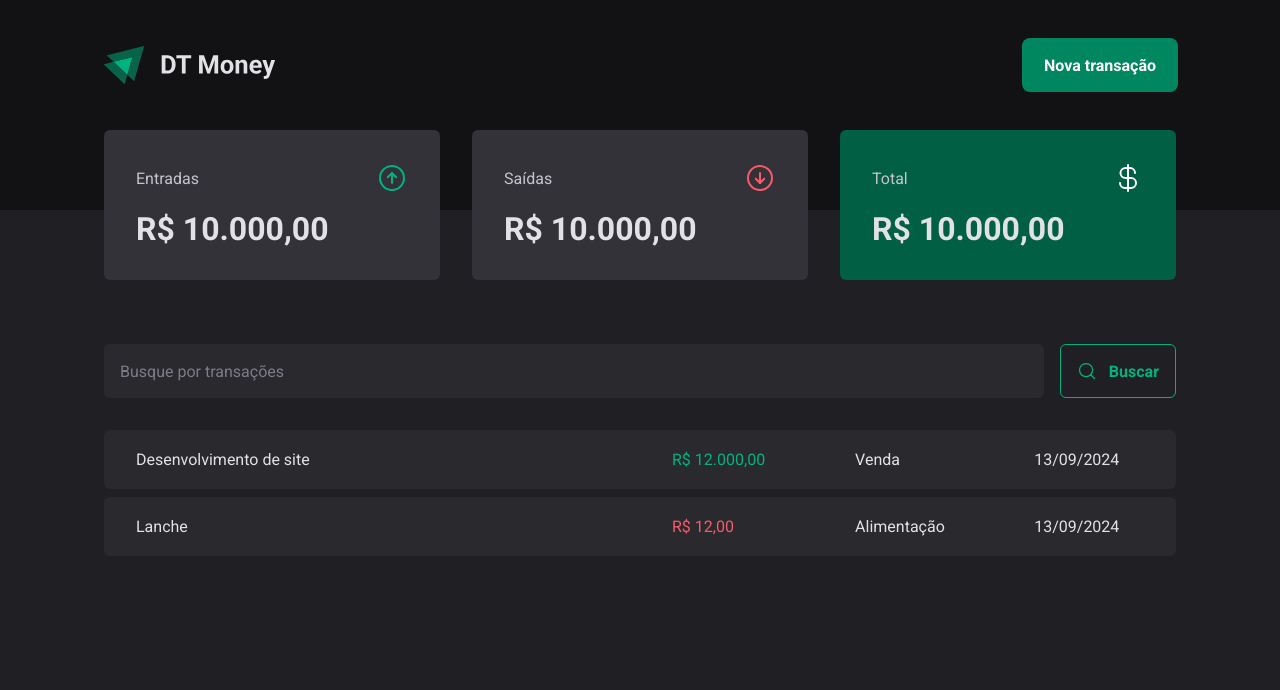
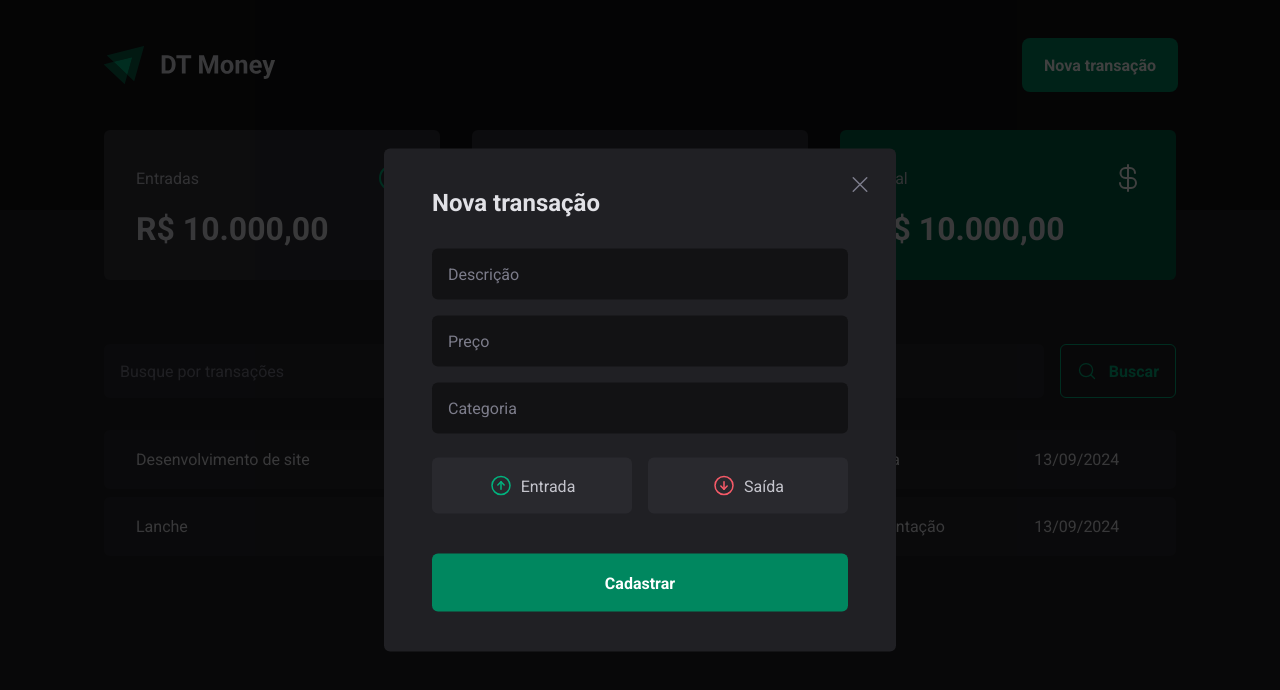
Before and after one commit to anderrf/dt-money, a React (Vite) app: page / in a window 1280 px wide. Both pictures are taken after a click on the button "Nova transação". Shown: the top 690 px of the page. Built offline with nearby package versions, Linux system fonts and the light colour scheme.

Commit message:
New transaction dialog

```diff
--- a/package.json
+++ b/package.json
@@ -10,6 +10,8 @@
     "preview": "vite preview"
   },
   "dependencies": {
+    "@radix-ui/react-dialog": "^1.1.1",
+    "@radix-ui/react-radio-group": "^1.2.0",
     "phosphor-react": "^1.4.1",
     "react": "^18.3.1",
     "react-dom": "^18.3.1",
--- a/src/components/Header/index.tsx
+++ b/src/components/Header/index.tsx
@@ -1,11 +1,18 @@
 import { HeaderContainer, HeaderContent, NewTransactionButton } from "./styles";
 import logoImg from '../../assets/logo.svg'
+import * as Dialog from '@radix-ui/react-dialog'
+import { NewTransactionModal } from "../NewTransactionModal";
 
 export function Header(){
     return (<HeaderContainer>
         <HeaderContent>
             <img src={logoImg}/>
-            <NewTransactionButton>Nova transação</NewTransactionButton>
+            <Dialog.Root>
+                <Dialog.Trigger asChild>
+                    <NewTransactionButton>Nova transação</NewTransactionButton>
+                </Dialog.Trigger>
+                <NewTransactionModal/>
+            </Dialog.Root>
         </HeaderContent>
     </HeaderContainer>)
 }
--- /dev/null
+++ b/src/components/NewTransactionModal/index.tsx
@@ -0,0 +1,32 @@
+import * as Dialog from '@radix-ui/react-dialog'
+import { CloseButton, Content, Overlay, TransactionType, TransactionTypeButton } from './styles'
+import { ArrowCircleDown, ArrowCircleUp, X } from 'phosphor-react'
+
+export function NewTransactionModal(){
+    return (
+        <Dialog.Portal>
+            <Overlay>
+                <Content>
+                    <Dialog.Title>Nova transação</Dialog.Title>
+                    <CloseButton><X size={24}/></CloseButton>
+                    <form>
+                        <input type="text" placeholder="Descrição" required/>
+                        <input type="number" placeholder="Preço" required/>
+                        <input type="text" placeholder="Categoria" required/>
+                        <TransactionType>
+                            <TransactionTypeButton variant="income" value="income">
+                                <ArrowCircleUp size={24}/>
+                                Entrada
+                            </TransactionTypeButton>
+                            <TransactionTypeButton variant="outcome" value="outcome">
+                                <ArrowCircleDown size={24}/>
+                                Saída
+                            </TransactionTypeButton>
+                        </TransactionType>
+                        <button type="submit">Cadastrar</button>
+                    </form>
+                </Content>
+            </Overlay>
+        </Dialog.Portal>
+    )
+}
--- /dev/null
+++ b/src/components/NewTransactionModal/styles.ts
@@ -0,0 +1,114 @@
+import styled from "styled-components";
+import * as Dialog from '@radix-ui/react-dialog'
+import * as RadioGroup from '@radix-ui/react-radio-group'
+
+
+export const Overlay = styled(Dialog.Overlay)`
+    position: fixed;
+    width: 100vw;
+    height: 100vh;
+    inset: 0;
+    background: rgba(0,0,0,0.75);
+`
+
+export const Content = styled(Dialog.Overlay)`
+    min-width: 32rem;
+    border-radius: 6px;
+    padding: 2.5rem 3rem;
+    background:  ${props => props.theme['gray-800']};
+
+    position: fixed;
+    top: 50%;
+    left: 50%;
+    transform: translate(-50%, -50%);
+
+    form {
+        margin-top: 2rem;
+
+        display: flex;
+        flex-direction: column;
+        gap: 1rem;
+
+        input {
+            border-radius: 6px;
+            border: 0;
+            background:  ${props => props.theme['gray-900']};
+            color:  ${props => props.theme['gray-300']};
+            padding: 1rem;
+
+            &::placeholder{
+                color:  ${props => props.theme['gray-500']};
+            }
+        }
+
+        button[type="submit"]{
+            height: 58px;
+            border: 0;
+            background:  ${props => props.theme['green-500']};
+            color:  ${props => props.theme.white};
+            font-weight: bold;
+            padding: 0 1.25rem;
+            border-radius: 6px;
+            margin-top: 1.5rem;
+            cursor: pointer;
+
+            &:hover{
+                background:  ${props => props.theme['green-700']};
+                transition: background-color 0.2s;
+            }
+        }
+    }
+`
+
+export const CloseButton = styled(Dialog.Close)`
+    position: absolute;
+    background: transparent;
+    border: 0;
+    top: 1.5rem;
+    right: 1.5rem;
+    line-height: 0;
+    cursor: pointer;
+    color:  ${props => props.theme['gray-500']};
+`
+
+export const TransactionType = styled(RadioGroup.Root)`
+    display: grid;
+    grid-template-columns: repeat(2, 1fr);
+    gap: 1rem;
+    margin-top: 0.5rem;
+`
+
+interface TransactionTypeButtonProps{
+    variant: 'income' | 'outcome'
+}
+
+export const TransactionTypeButton = styled(RadioGroup.Item)<TransactionTypeButtonProps>`
+    background:  ${props => props.theme['gray-700']};
+    padding: 1rem;
+    display: flex;
+    align-items: center;
+    justify-content: center;
+    gap: 0.5rem;
+    border-radius: 6px;
+    cursor: pointer;
+    border: 0;
+    color:  ${props => props.theme['gray-300']};
+
+    svg{
+        color:  ${props => props.variant === 'income' ? props.theme['green-300'] : props.theme['red-300']};
+    }
+
+    &[data-state="unchecked"]:hover{
+        background:  ${props => props.theme['gray-600']};
+        transition: background-color 0.2s;
+    }
+
+    &[data-state="checked"]{
+        background:  ${props => props.variant === 'income' ? props.theme['green-500'] : props.theme['red-500']};
+        color:  ${props => props.theme.white};
+
+        svg{
+            color:  ${props => props.theme.white};
+        }
+    }
+`
```
Also changed, not shown: 1 other file (tests, documents, lock files or other folders).
